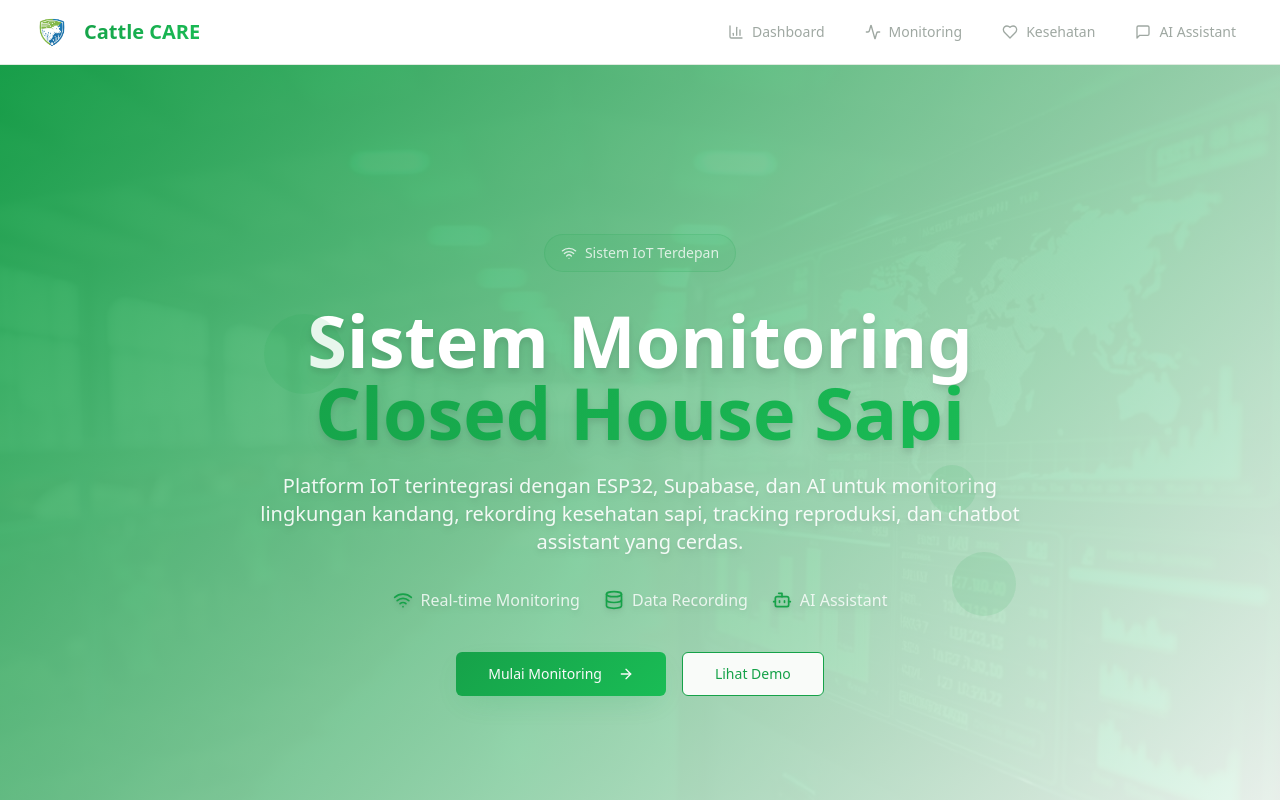
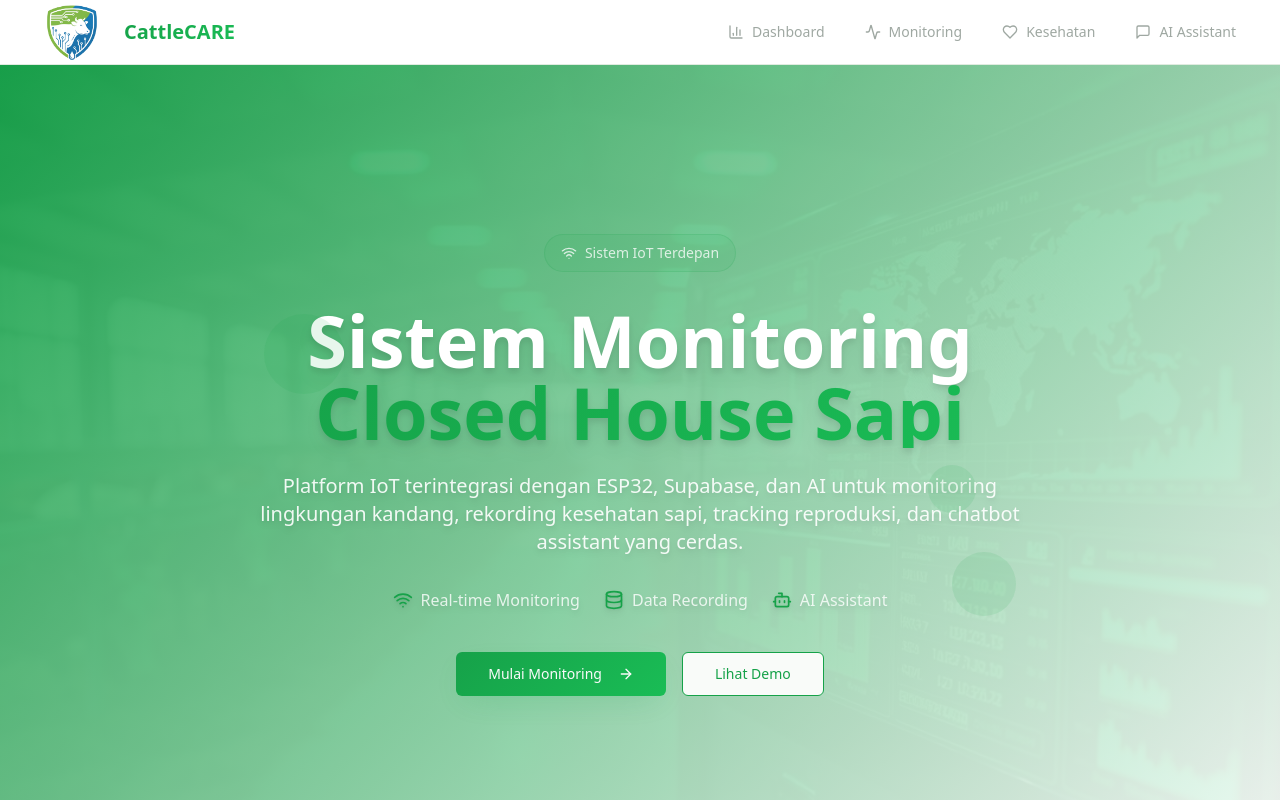
Before and after one commit to FahmyAlmaliki/cattlecare_ngantang, a React (Vite) app: page / in a window 1280 px wide. Shown: the top 800 px of the page. Built offline with nearby package versions, Linux system fonts and the light colour scheme.

Commit message:
update logo size

```diff
--- a/src/components/Navbar.tsx
+++ b/src/components/Navbar.tsx
@@ -24,10 +24,10 @@ const Navbar = () => {
               <img
                 src={cattleCareLogo}
                 alt="Cattle CARE Logo"
-                className="h-10 w-10 object-contain"
+                className="h-20 w-20 object-contain"
               />
               <h1 className="text-xl font-bold bg-gradient-primary bg-clip-text text-transparent">
-                Cattle CARE
+                CattleCARE
               </h1>
             </div>
           </div>
```
